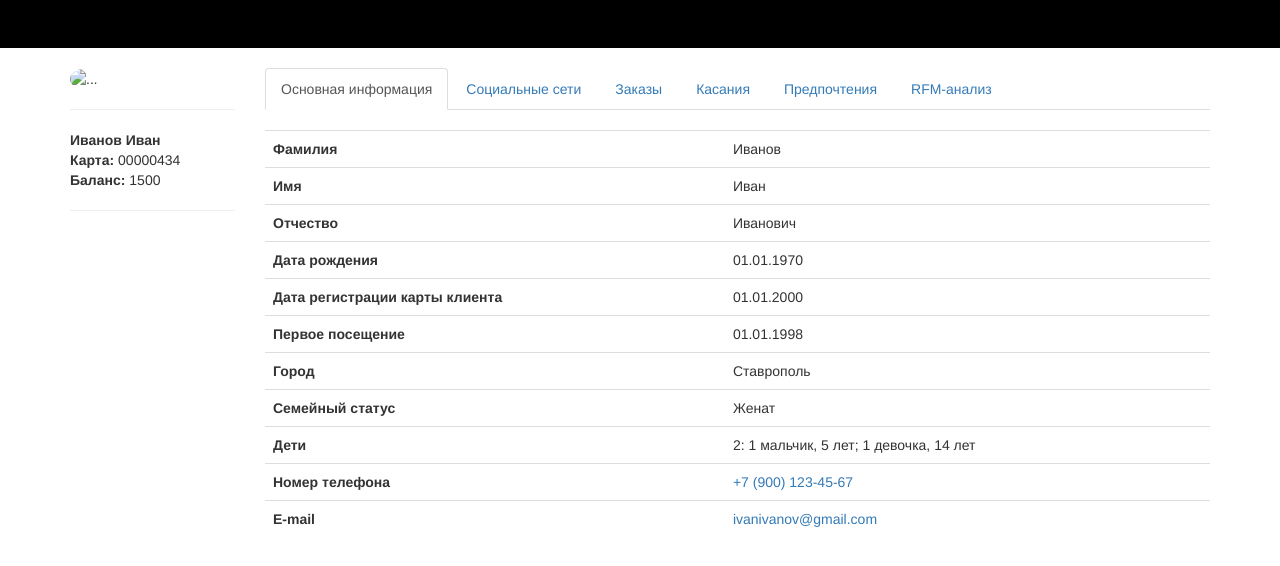
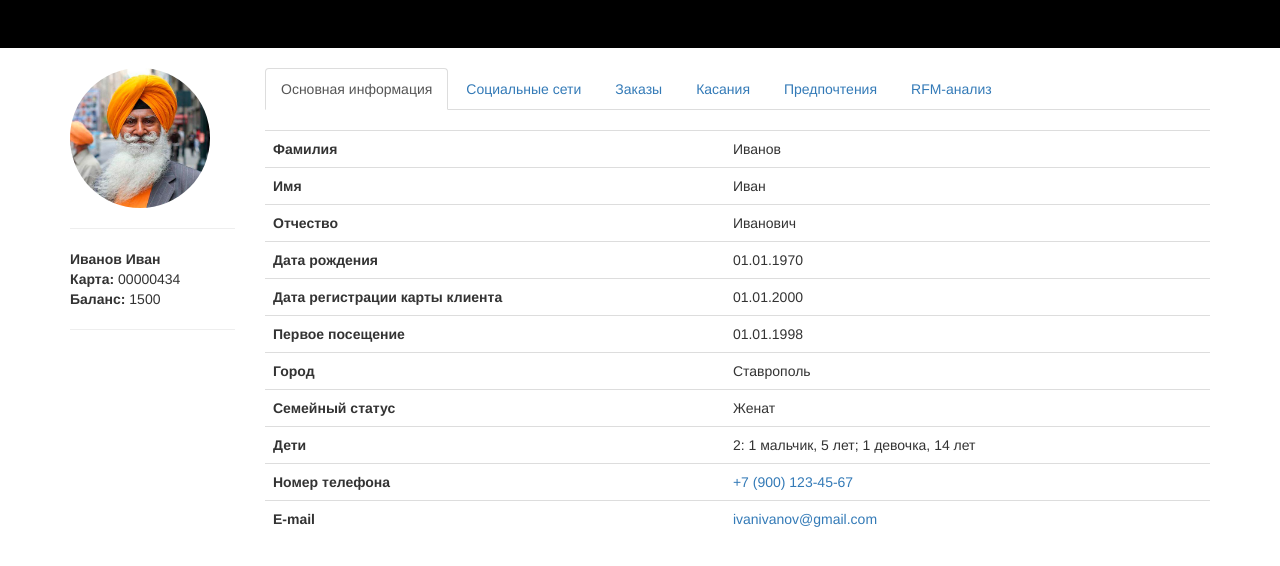
Before and after one commit to olegdizus/hackaton-kavkaz-dashboard, a website: page index.html in a window 1280 px wide. Drawn offline with nearby package versions, Linux system fonts and the light colour scheme; the site is published under a folder, as on GitHub Pages, so addresses that start at the root find nothing.

Commit message:
Fix image path

```diff
--- a/index.html
+++ b/index.html
@@ -18,7 +18,7 @@
 
       <div class="col-md-2 sidebar">
           <div>
-            <img width="140px" src="/img/abama.jpg" alt="..." class="img-circle">
+            <img width="140px" src="img/abama.jpg" alt="..." class="img-circle">
           </div>
         <hr>
         <div><strong>Иванов Иван</strong></div>
```
